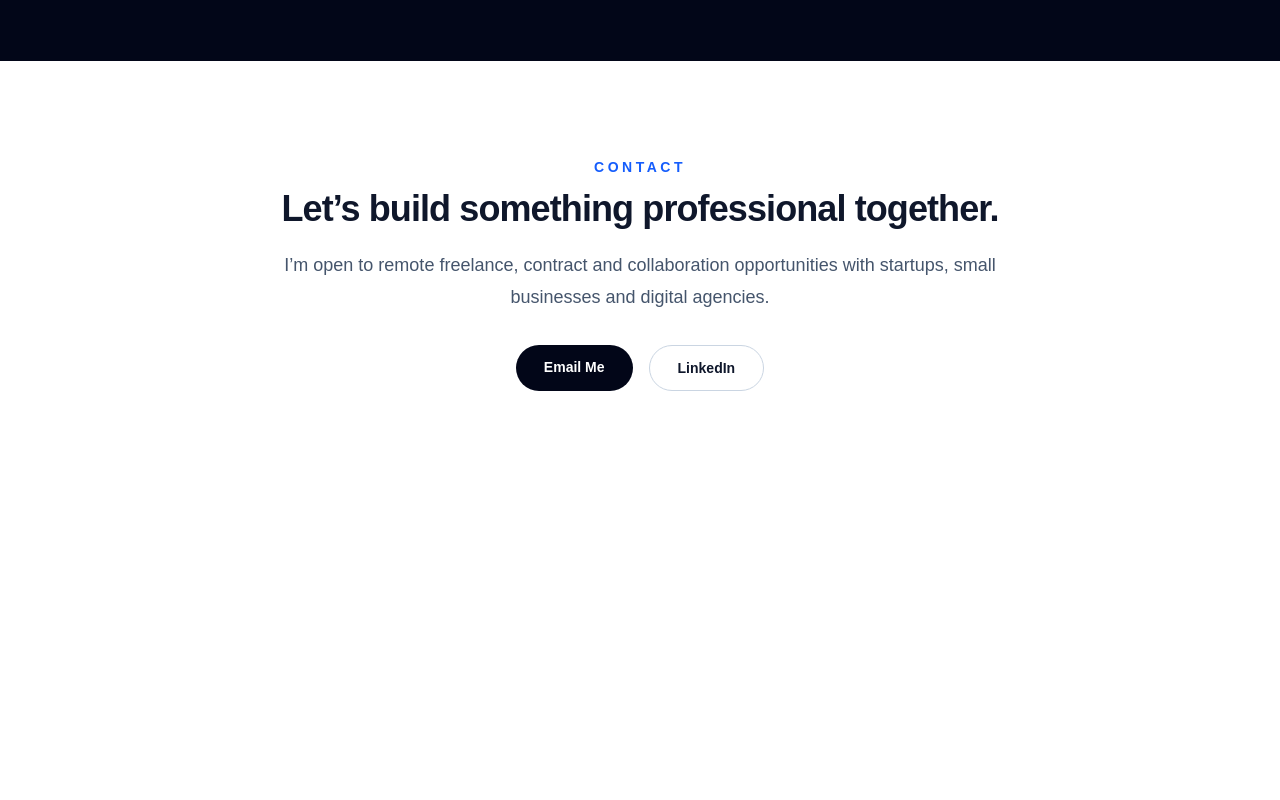
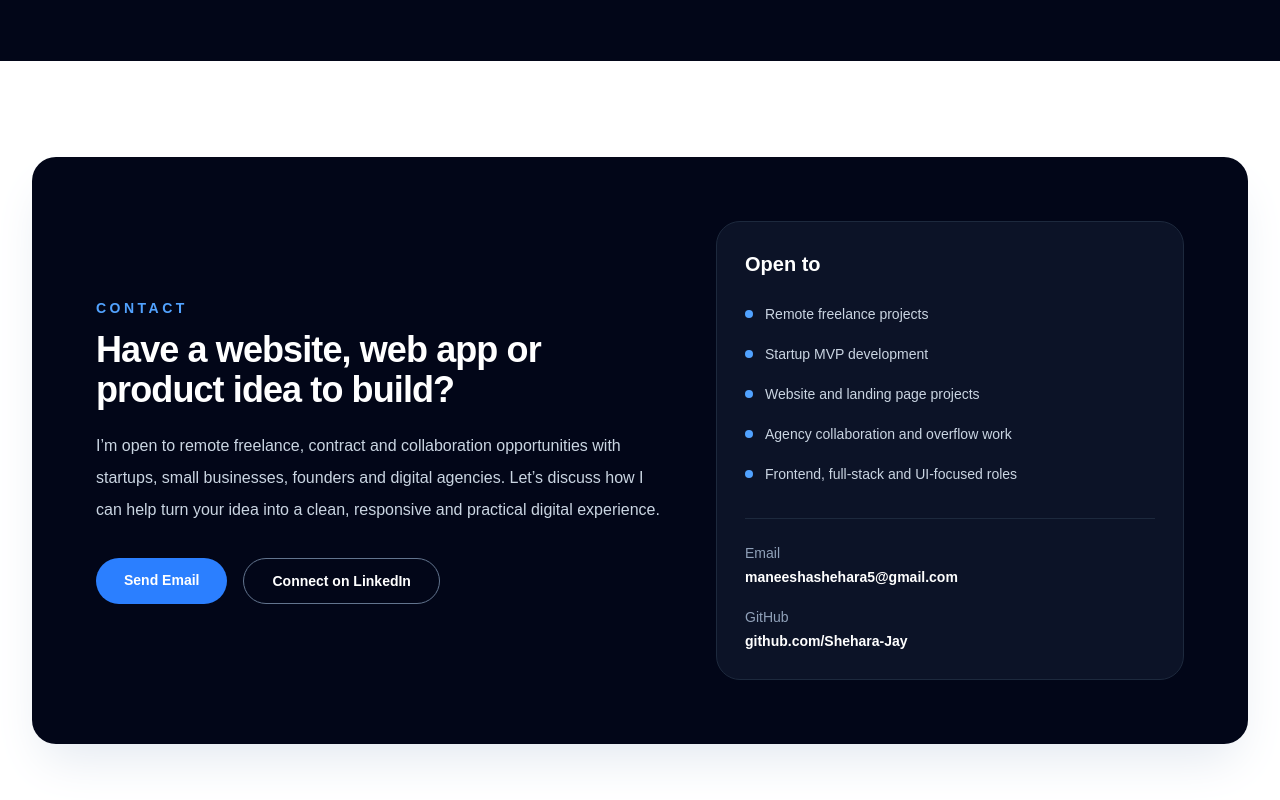
Before and after one commit to Shehara-Jay/maneesha-portfolio, a Next.js app: page / in a window 1280 px wide. Shown: the part 4385-5185 px from the top of the page. Before the commit the page ends 4872 px from the top, so only its background shows below. Built offline with nearby package versions, Linux system fonts and the light colour scheme.

Commit message:
Improve contact section

```diff
--- a/app/page.tsx
+++ b/app/page.tsx
@@ -404,33 +404,83 @@ export default function Home() {
 
       {/* Contact Section */}
       <section id="contact" className="px-6 py-24 lg:px-8">
-        <div className="mx-auto max-w-3xl text-center">
-          <p className="mb-3 text-sm font-semibold uppercase tracking-[0.25em] text-blue-600">
+        <div className="mx-auto max-w-7xl">
+          <div className="rounded-3xl bg-slate-950 px-6 py-16 text-white shadow-2xl shadow-slate-200 sm:px-10 lg:px-16">
+            <div className="grid gap-12 lg:grid-cols-[1.1fr_0.9fr] lg:items-center">
+              <div>
+                <p className="mb-3 text-sm font-semibold uppercase tracking-[0.25em] text-blue-400">
                   Contact
                 </p>
+
                 <h2 className="text-3xl font-bold tracking-tight sm:text-4xl">
-            Let’s build something professional together.
+                  Have a website, web app or product idea to build?
                 </h2>
-          <p className="mt-5 text-lg leading-8 text-slate-600">
+
+                <p className="mt-5 max-w-2xl leading-8 text-slate-300">
                   I’m open to remote freelance, contract and collaboration
-            opportunities with startups, small businesses and digital agencies.
+                  opportunities with startups, small businesses, founders and digital
+                  agencies. Let’s discuss how I can help turn your idea into a clean,
+                  responsive and practical digital experience.
                 </p>
 
-          <div className="mt-8 flex flex-col justify-center gap-4 sm:flex-row">
+                <div className="mt-8 flex flex-col gap-4 sm:flex-row">
                   <a
                     href="mailto:maneeshashehara5@gmail.com"
-              className="rounded-full bg-slate-950 px-7 py-3 text-sm font-semibold text-white transition hover:bg-slate-800"
+                    className="rounded-full bg-blue-500 px-7 py-3 text-center text-sm font-semibold text-white transition hover:bg-blue-400"
                   >
-              Email Me
+                    Send Email
                   </a>
+
                   <a
                     href="https://www.linkedin.com/in/maneesha-shehara-463a9b222/"
                     target="_blank"
                     rel="noreferrer"
-              className="rounded-full border border-slate-300 px-7 py-3 text-sm font-semibold text-slate-900 transition hover:border-blue-500 hover:text-blue-600"
+                    className="rounded-full border border-slate-500 px-7 py-3 text-center text-sm font-semibold text-white transition hover:border-blue-400 hover:text-blue-300"
                   >
-              LinkedIn
+                    Connect on LinkedIn
                   </a>
+                </div>
+              </div>
+
+              <div className="rounded-3xl border border-slate-800 bg-slate-900/80 p-7">
+                <h3 className="text-xl font-semibold">Open to</h3>
+
+                <div className="mt-6 space-y-4">
+                  {[
+                    "Remote freelance projects",
+                    "Startup MVP development",
+                    "Website and landing page projects",
+                    "Agency collaboration and overflow work",
+                    "Frontend, full-stack and UI-focused roles",
+                  ].map((item) => (
+                    <div key={item} className="flex gap-3">
+                      <span className="mt-2 h-2 w-2 rounded-full bg-blue-400" />
+                      <p className="text-sm leading-6 text-slate-300">{item}</p>
+                    </div>
+                  ))}
+                </div>
+
+                <div className="mt-8 border-t border-slate-800 pt-6">
+                  <p className="text-sm text-slate-400">Email</p>
+                  <a
+                    href="mailto:maneeshashehara5@gmail.com"
+                    className="mt-1 block text-sm font-semibold text-white hover:text-blue-300"
+                  >
+                    maneeshashehara5@gmail.com
+                  </a>
+
+                  <p className="mt-5 text-sm text-slate-400">GitHub</p>
+                  <a
+                    href="https://github.com/Shehara-Jay"
+                    target="_blank"
+                    rel="noreferrer"
+                    className="mt-1 block text-sm font-semibold text-white hover:text-blue-300"
+                  >
+                    github.com/Shehara-Jay
+                  </a>
+                </div>
+              </div>
+            </div>
           </div>
         </div>
       </section>
```
Lines whose indentation alone changed are shown as unchanged.
